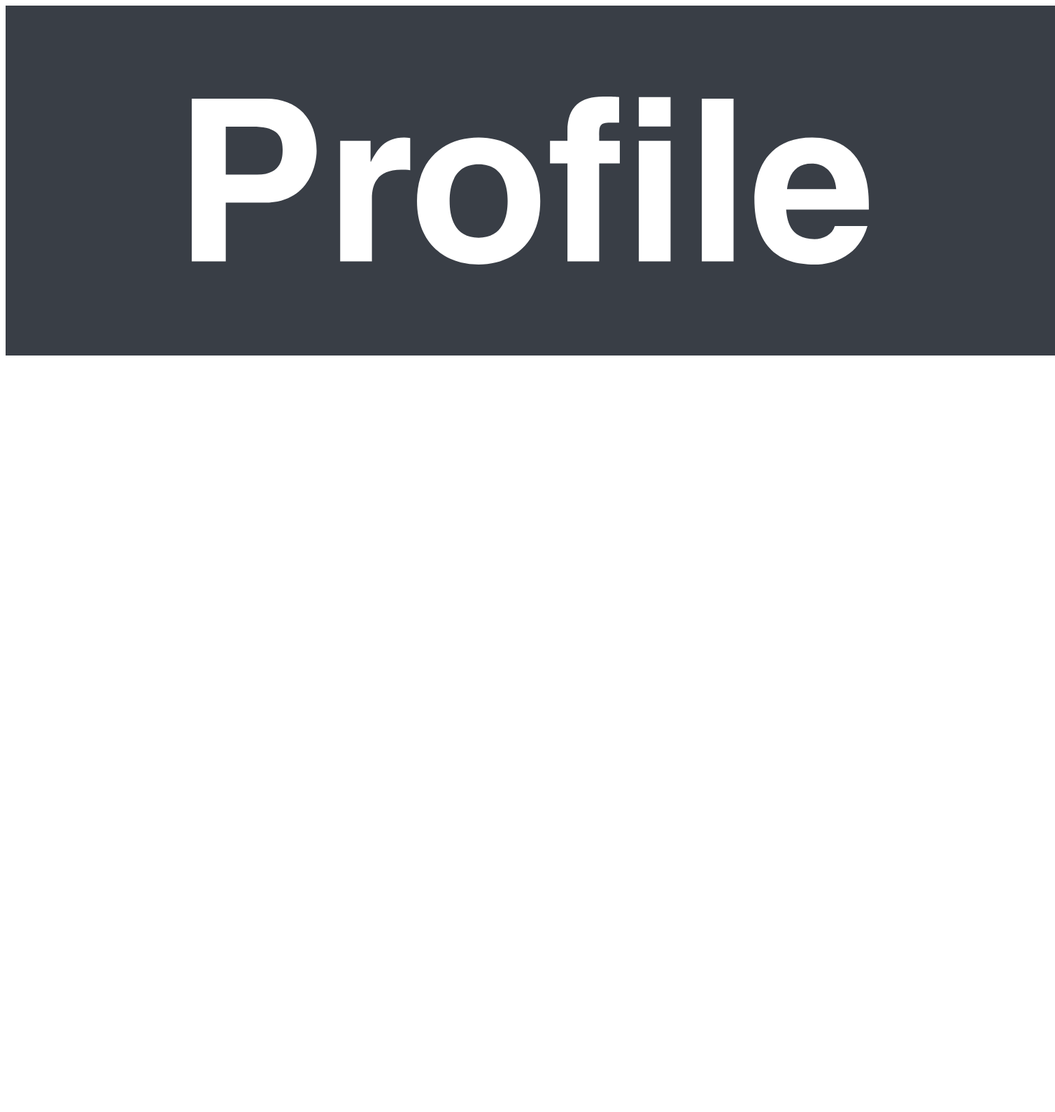
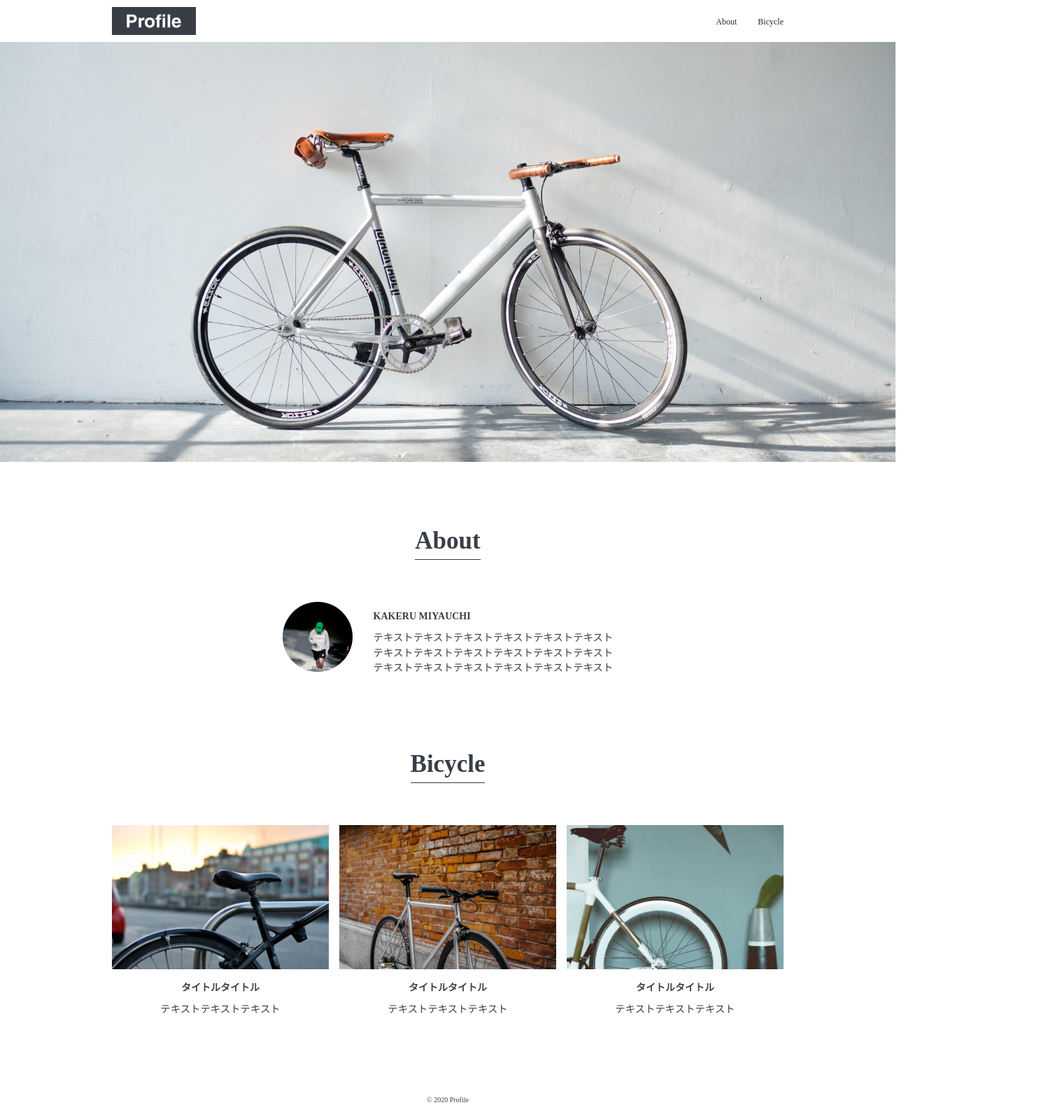
Before and after one commit to oni-ch-dev/mosya, a plain HTML site: page profile/index.html in a window 1280 px wide. Shown: the whole page at 70% size, 1508 px wide, since content can reach past the window. Before the commit the page ends 800 px from the top, so only its background shows below. Drawn offline with Linux system fonts and the light colour scheme.

Commit message:
profile の模写コーディング完

```diff
--- a/profile/css/reset.css
+++ b/profile/css/reset.css
@@ -0,0 +1,102 @@
+/*
+html5doctor.com Reset Stylesheet
+v1.6.1
+Last Updated: 2010-09-17
+Author: Richard Clark - http://richclarkdesign.com
+Twitter: @rich_clark
+*/
+
+html, body, div, span, object, iframe,
+h1, h2, h3, h4, h5, h6, p, blockquote, pre,
+abbr, address, cite, code,
+del, dfn, em, img, ins, kbd, q, samp,
+small, strong, sub, sup, var,
+b, i,
+dl, dt, dd, ol, ul, li,
+fieldset, form, label, legend,
+table, caption, tbody, tfoot, thead, tr, th, td,
+article, aside, canvas, details, figcaption, figure,
+footer, header, hgroup, menu, nav, section, summary,
+time, mark, audio, video {
+    margin:0;
+    padding:0;
+    border:0;
+    outline:0;
+    font-size:100%;
+    vertical-align:baseline;
+    background:transparent;
+}
+
+body {
+    line-height:1;
+}
+
+article,aside,details,figcaption,figure,
+footer,header,hgroup,menu,nav,section {
+    display:block;
+}
+
+nav ul {
+    list-style:none;
+}
+
+blockquote, q {
+    quotes:none;
+}
+
+blockquote:before, blockquote:after,
+q:before, q:after {
+    content:'';
+    content:none;
+}
+
+a {
+    margin:0;
+    padding:0;
+    font-size:100%;
+    vertical-align:baseline;
+    background:transparent;
+}
+
+/* change colours to suit your needs */
+ins {
+    background-color:#ff9;
+    color:#000;
+    text-decoration:none;
+}
+
+/* change colours to suit your needs */
+mark {
+    background-color:#ff9;
+    color:#000;
+    font-style:italic;
+    font-weight:bold;
+}
+
+del {
+    text-decoration: line-through;
+}
+
+abbr[title], dfn[title] {
+    border-bottom:1px dotted;
+    cursor:help;
+}
+
+table {
+    border-collapse:collapse;
+    border-spacing:0;
+}
+
+/* change border colour to suit your needs */
+hr {
+    display:block;
+    height:1px;
+    border:0;
+    border-top:1px solid #cccccc;
+    margin:1em 0;
+    padding:0;
+}
+
+input, select {
+    vertical-align:middle;
+}
--- a/profile/css/style.css
+++ b/profile/css/style.css
@@ -0,0 +1,185 @@
+body{
+    color: #383e45;
+    font-size: 14.4px;
+    line-height: 1.5; /* テキストの行間 */
+}
+
+.wrapper{
+    max-width: 960px;
+    margin: 0 auto;
+    padding: 0 4%;
+}
+
+/* header */
+header{
+    display: flex;
+    height: 60px;
+    /* background-color: #fff5ee; */
+    line-height: 60px; /* テキストを縦中央に配置 */
+    /* header（height: 60px）
+    ┌─────────────────────────────────────┐ー
+    │                                   ↑ │↑
+    │ About    Bicycle   line-height: 60px│height 60px
+    │                       　　　　　　 ↓ │
+    |-------------------------------------|↓
+    └─────────────────────────────────────┘ー
+    line-heightで決めた高さに対して、テキストがその中央に来るようになる
+    headerの高さを60pxにしているので、line-heightを60pxに設定すると
+    テキストが縦中央に配置されているように見える
+    厳密にはフォントメトリクスの影響で完全な中央にはならない
+    https://www.youtube.com/watch?v=xVh5ipFPwkE
+    */
+}
+
+header .site-title img{
+    width: 120px;
+    padding-top: 10px;
+}
+
+header nav{
+    margin-left: auto;
+}
+
+header nav ul{
+    display: flex;
+}
+
+header nav ul li{
+    margin-left: 30px;
+}
+
+header nav ul li a{
+    color: #24292e;
+    font-size: 12px;
+    text-decoration: none; /* リンクの下線を消す */
+}
+
+header nav ul li a:hover{
+    opacity: 0.7;
+}
+
+/* mainvisual */
+
+.mainvisual img{
+    height: 600px;
+    width: 100%;
+    object-fit: cover;
+}
+
+@media(max-width: 600px){
+    .mainvisual img{
+        height: calc(100vh - 60px);
+    }
+}
+/*
+vh は CSS のビューポート基準の長さ単位で、
+ブラウザで見えている画面の高さ（viewport height）を基準に。
+
+1vh = 画面の高さの 1%
+100vh = 画面の高さ 100%（画面いっぱい）
+*/
+
+/* main */
+.section-title{
+    /* h2タグはブロック要素のため、borderを付けると幅いっぱいに線が引かれる */
+    display: inline-block;
+    font-size: 35px;
+    border-bottom: 1px solid #383e45;
+    margin-bottom: 60px;
+}
+
+.content-title{
+    font-size: 14px;
+    margin: 10px 0;
+}
+
+/* about */
+.about{
+    text-align: center;
+    padding-top: 80px;
+}
+
+.about .content{
+    display: flex;
+    justify-content: center;
+}
+
+.about .content img{
+    width: 100px;
+    height: 100px;
+    border-radius: 50%; /* 画像を円形にする */
+    margin-right: 30px;
+}
+
+.about .content .text{
+    text-align: left;
+}
+
+@media(max-width: 600px){
+    .about .content{
+        flex-direction: column;
+        /* align-items: center; */
+    }
+
+    .about .content img{
+        margin: 0 auto;
+        /* margin-bottom: 20px; */
+    }
+
+    .about .content .text{
+        margin: 0 auto;
+    }
+}
+
+/* bicycle */
+
+/*
+magin と text-align 使い分けの指針（覚え方）
+箱（コンテナ）を中央へ → margin: 0 auto;
+箱の中身（文字/インライン）を中央へ → text-align: center;
+*/
+
+.bicycle{
+    text-align: center;
+    padding-top: 100px;
+    padding-bottom: 100px;
+}
+
+.bicycle .contents{
+    display: flex;
+}
+
+.bicycle .contents .content{
+    width: calc(100% / 3); /* 3分割 */
+    margin-right: 15px;
+}
+
+.bicycle .contents .content:last-child{
+    margin-right: 0;
+}
+
+.bicycle .contents .content img{
+    width: 100%;
+}
+
+@media(max-width: 600px){
+    .bicycle .contents{
+        flex-direction: column;
+    }
+
+    .bicycle .contents .content{
+        width: 100%;
+        margin-bottom: 30px;
+    }
+}
+
+/* footer */
+
+footer{
+    text-align: center;
+    padding: 10px 0;
+}
+
+footer p{
+    font-size: 10px;
+}
--- a/profile/index.html
+++ b/profile/index.html
@@ -1,20 +1,84 @@
 <!DOCTYPE html>
 <html lang="ja">
+
 <head>
     <meta charset="UTF-8">
     <meta name="viewport" content="width=device-width, initial-scale=1.0">
+    <link rel="icon" href="./img/favicon.ico">
+    <!-- リセットCSS Webブラウザが持つデフォルトのスタイルをリセット -->
+    <link rel="stylesheet" href="./css/reset.css">
     <link rel="stylesheet" href="./css/style.css">
-    <link rel="stylesheet" href="./css/reset.css">
-    <link rel="icon" href="./img/favicon.ico" type="image/x-icon">
     <title>Profile</title>
 </head>
+
 <body>
-    <header class="header">
-        <div class="header-logo"><img src="./img/logo.svg"></div>
+    <header class="wrapper">
+        <h1 class="site-title">
+            <a href="#">
+                <img src="img/logo.svg" alt="Profile">
+            </a>
+        </h1>
         <nav>
-            <div class="header-about"></div>
-            <div class="header-bicycle"></div>
+            <ul>
+                <li><a href="#about">About</a></li>
+                <li><a href="#bicycle">Bicycle</a></li>
+            </ul>
         </nav>
     </header>
+    <main>
+        <div class="mainvisual">
+            <img src="img/mainvisual.jpg" alt="自転車">
+        </div>
+        <section class="about wrapper">
+            <h2 class="section-title">
+                About
+            </h2>
+            <div class="content">
+                <img src="img/about.jpg" alt="KAKERU MIYAUCHI">
+                <div class="text">
+                    <h3 class="content-title">
+                        KAKERU MIYAUCHI
+                    </h3>
+                    <p>
+                        テキストテキストテキストテキストテキストテキスト<br>
+                        テキストテキストテキストテキストテキストテキスト<br>
+                        テキストテキストテキストテキストテキストテキスト<br>
+                    </p>
+                </div>
+            </div>
+        </section>
+        <section class="bicycle wrapper">
+            <h2 class="section-title">
+                Bicycle
+            </h2>
+            <div class="contents">
+                <div class="content">
+                    <img src="img/bicycle1.jpg" alt="BICYCLE 1">
+                    <h3 class="content-title">
+                        タイトルタイトル
+                    </h3>
+                    <p>テキストテキストテキスト</p>
+                </div>
+                <div class="content">
+                    <img src="img/bicycle2.jpg" alt="BICYCLE 1">
+                    <h3 class="content-title">
+                        タイトルタイトル
+                    </h3>
+                    <p>テキストテキストテキスト</p>
+                </div>
+                <div class="content">
+                    <img src="img/bicycle3.jpg" alt="BICYCLE 1">
+                    <h3 class="content-title">
+                        タイトルタイトル
+                    </h3>
+                    <p>テキストテキストテキスト</p>
+                </div>
+            </div>
+        </section>
+    </main>
+    <footer>
+        <p><small>© 2020 Profile</small></p>
+    </footer>
 </body>
+
 </html>
```
